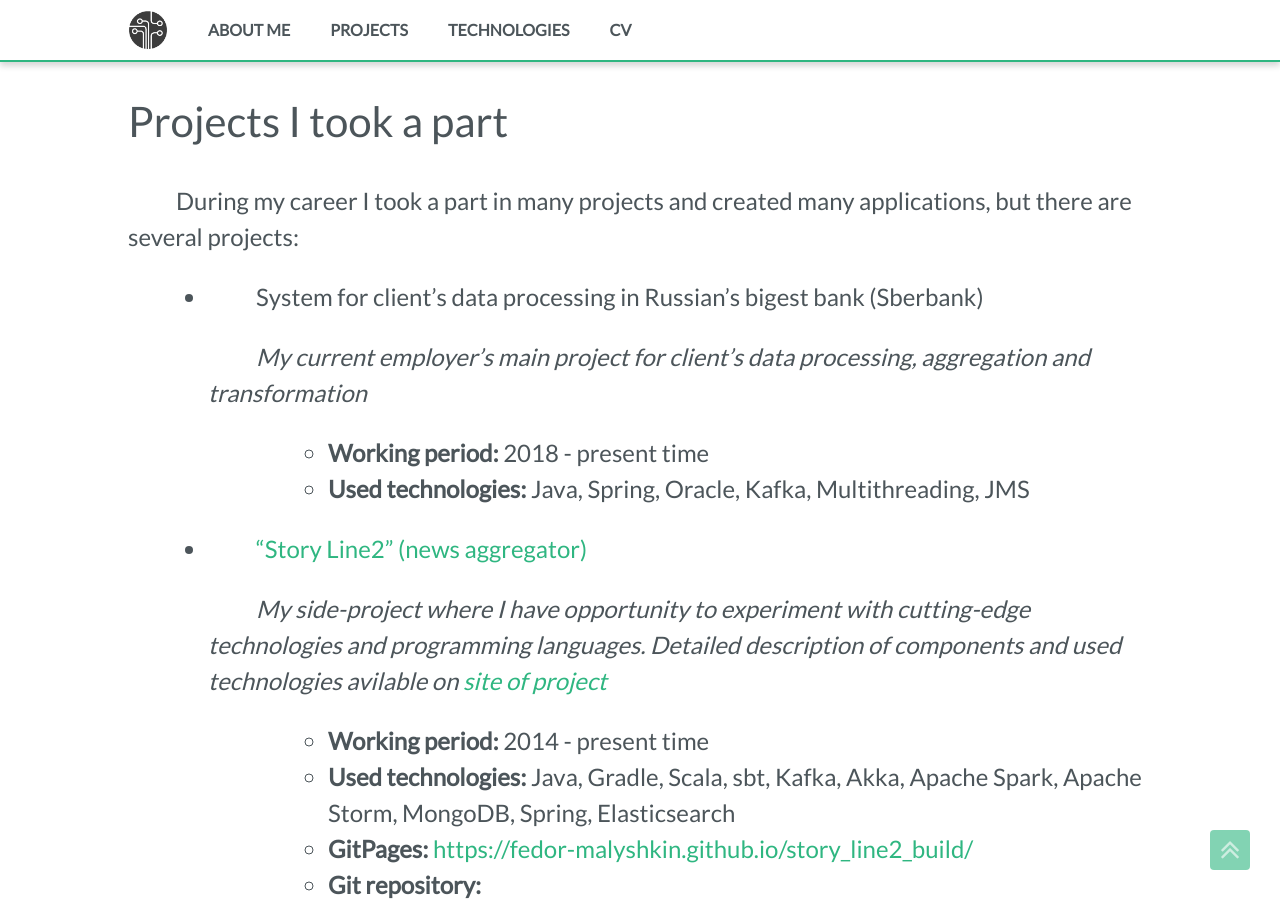
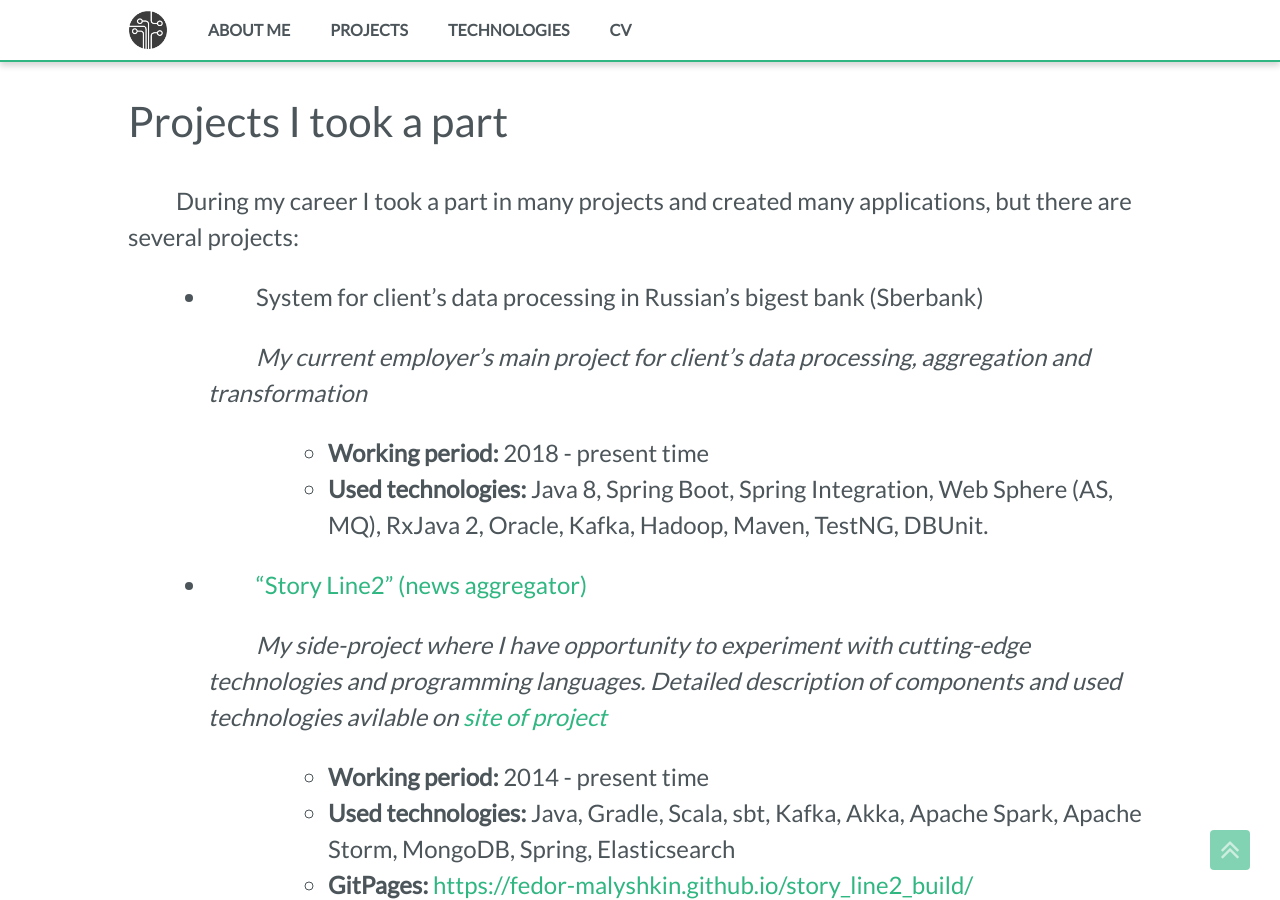
Before and after one commit to fedor-malyshkin/fedor-malyshkin.github.io, a Jekyll site: the page built from projects.md, in a window 1280 px wide and 900 px high. Built offline with Jekyll 4.4.1, drawn with Linux system fonts in a browser that asks for light colours.

Commit message:
Update CV

```diff
--- a/_includes/projects/home_description.html
+++ b/_includes/projects/home_description.html
@@ -6,5 +6,6 @@ but there are several projects wothly to mention:
 <li><a href="https://fedor-malyshkin.github.io/story_line2_build/">My side-project "StoryLine 2" (news aggregator)</a> [<b>Java, Scala, Kafka, Akka, Gradle, Apache Spark, Apache Storm, No-SQL Spring, REST, Android</b>]</li>
 <li><a href="/projects">Magnet Platform and DMS "Big Archive"</a> [<b>Java, Ant, SQL, JSP, Lucene</b>]</li>
 <li><a href="/projects">GLR parser to extract structured data from text in natural language</a>  [<b>Java, Spring, NLP</b>]</li>
-<li>System for client's data processing in Russian's bigest bank (Sberbank) [<b>Java, Spring, Oracle, Kafka, Multithreading</b>]</li>
+<li>System for client's data processing in Russian's bigest bank (Sberbank) [<b>Java 8, Spring Boot, Spring Integration, Web Sphere (AS, MQ), RxJava 2,
+Oracle, Kafka, Hadoop, Maven, TestNG, DBUnit</b>]</li>
 </ul>
--- a/projects.md
+++ b/projects.md
@@ -11,7 +11,8 @@ but there are several projects:
 
   _My current employer's main project for client's data processing, aggregation and transformation_
   * **Working period:** 2018 - present time
-  * **Used technologies:** Java, Spring, Oracle, Kafka, Multithreading, JMS
+  * **Used technologies:** Java 8, Spring Boot, Spring Integration, Web Sphere (AS, MQ), RxJava 2,
+Oracle, Kafka, Hadoop, Maven, TestNG, DBUnit.
 
 * ["Story Line2" (news aggregator)](https://fedor-malyshkin.github.io/story_line2_build/)
 
```
Also changed, not shown: Gemfile.lock, 1 other file.
